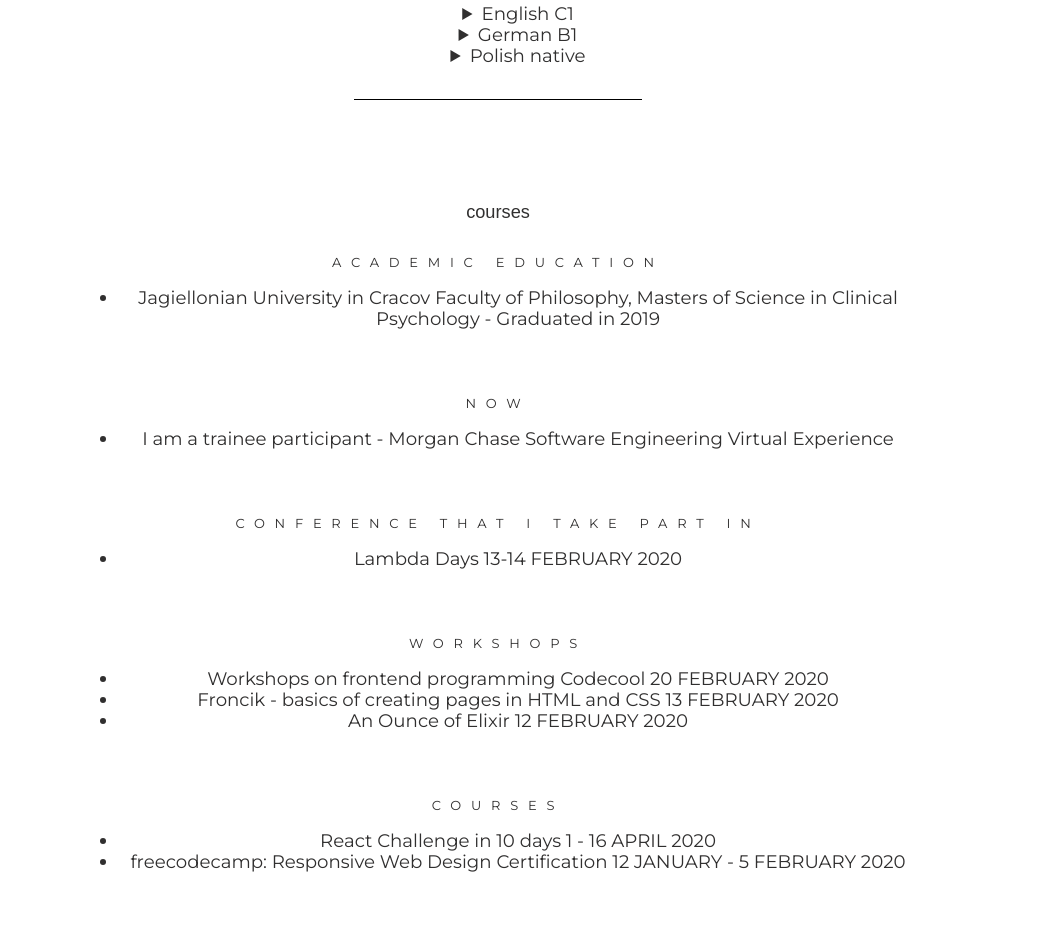
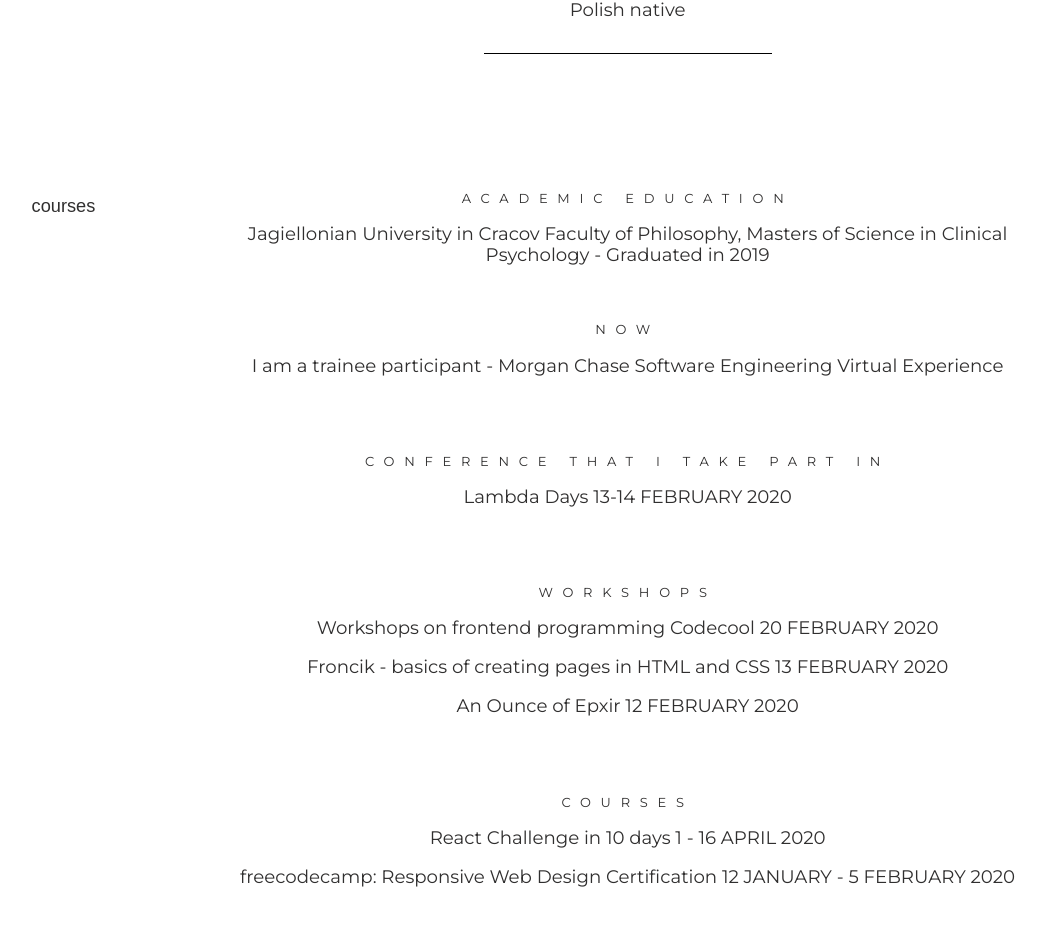
Before and after one commit to anzamarska/personal-website, a React (Create React App) app: page / in a window 1280 px wide. Shown: the part 1276-2228 px from the top of the page, without its empty margins (118-1164 px from the left). Built offline with nearby package versions, Linux system fonts and the light colour scheme; a web font is replaced by a local one.

Commit message:
optimizing styles for other browsers

```diff
--- a/src/components/Main/Courses.js
+++ b/src/components/Main/Courses.js
@@ -7,39 +7,29 @@ const Courses = (props) => (
       <p className="sectionTitle">courses</p>
       <div className="content">
         <p className="gitText">ACADEMIC EDUCATION</p>
-        <ul>
-          <li>
-            Jagiellonian University in Cracov Faculty of Philosophy, Masters of
-            Science in Clinical Psychology - Graduated in 2019
-          </li>
-        </ul>
+        <p className="coursesText">
+          Jagiellonian University in Cracov Faculty of Philosophy, Masters of
+          Science in Clinical Psychology - Graduated in 2019
+        </p>
         <p className="gitText">now</p>
-        <ul>
-          <li>
-            I am a trainee participant - Morgan Chase Software Engineering
-            Virtual Experience
-          </li>
-        </ul>
+        <p className="coursesText">
+          I am a trainee participant - Morgan Chase Software Engineering Virtual
+          Experience
+        </p>
         <p className="gitText">Conference that I take part in</p>
-        <ul>
-          <li>Lambda Days 13-14 FEBRUARY 2020 </li>
-        </ul>
+        <p className="coursesText">Lambda Days 13-14 FEBRUARY 2020 </p>
         <p className="gitText">Workshops</p>
-        <ul>
-          <li>Workshops on frontend programming Codecool 20 FEBRUARY 2020</li>
-          <li>
-            Froncik - basics of creating pages in HTML and CSS 13 FEBRUARY 2020
-          </li>
-          <li>An Ounce of Elixir 12 FEBRUARY 2020</li>
-        </ul>
+        <p>Workshops on frontend programming Codecool 20 FEBRUARY 2020</p>
+        <p>
+          Froncik - basics of creating pages in HTML and CSS 13 FEBRUARY 2020
+        </p>
+        <p className="coursesText">An Ounce of Epxir 12 FEBRUARY 2020</p>
         <p className="gitText">courses</p>
-        <ul>
-          <li>React Challenge in 10 days 1 - 16 APRIL 2020</li>
-          <li>
-            freecodecamp: Responsive Web Design Certification 12 JANUARY - 5
-            FEBRUARY 2020
-          </li>
-        </ul>
+        <p>React Challenge in 10 days 1 - 16 APRIL 2020</p>
+        <p className="coursesText">
+          freecodecamp: Responsive Web Design Certification 12 JANUARY - 5
+          FEBRUARY 2020
+        </p>
       </div>
     </section>
   </>
--- a/src/components/Main/Projects.js
+++ b/src/components/Main/Projects.js
@@ -32,7 +32,7 @@ const Projects = (props) => (
               aria-label="GitHub-portfolio"
               target="_blank"
               rel="noopener noreferrer"
-              href="https://github.com/anzamarska/wallpapers-app"
+              href="https://confident-northcutt-f340ff.netlify.app/"
             >
               <img
                 className="projectImg"
@@ -45,11 +45,13 @@ const Projects = (props) => (
         </div>
         <div className="projectDiv">
           <h3 className="contentTitle">Home Pantry</h3>
+
           <p>
             Have you had situations where, while shopping, you didn't know how
             much stuff you have at home, and how much should you buy? This app
             will help you be above this problem!
           </p>
+          {/* <br /> */}
           <p className="gitText">code</p>
           <a
             aria-label="GitHub-portfolio"
@@ -65,7 +67,7 @@ const Projects = (props) => (
               aria-label="GitHub-portfolio"
               target="_blank"
               rel="noopener noreferrer"
-              href="https://github.com/anzamarska/home-pantry"
+              href="https://tender-wilson-cfe0ac.netlify.app/"
             >
               <img
                 className="projectImg"
--- a/src/components/Main/Skills.js
+++ b/src/components/Main/Skills.js
@@ -50,13 +50,10 @@ const Skills = (props) => (
           <li>Critical thinking and complex problem-solving skills</li>
           <li>Extensive active listening and communication skills </li>
         </div>
-
         <p className="gitText">Languages</p>
-        <ol className="languages">
-          <li>English C1 </li>
-          <li>German B1 </li>
-          <li>Polish native</li>
-        </ol>
+        <p>English C1 </p>
+        <p>German B1 </p>
+        <p>Polish native</p>
       </div>
     </section>
   </>
--- a/src/styles/layouts/Main.scss
+++ b/src/styles/layouts/Main.scss
@@ -1,6 +1,6 @@
 .section {
   max-width: max-content;
-  margin: 0rem 8rem 0rem 5rem;
+  margin: 0rem auto;
   position: relative;
 }
 
@@ -13,7 +13,8 @@
 }
 
 .main {
-  padding-top: 10vh;
+  padding-top: 4vh;
+  padding-right: 10vh;
 }
 .content {
   display: inline-block;
@@ -23,7 +24,7 @@
 }
 
 .section {
-  padding-top: 7vh;
+  padding-top: 12vh;
 }
 
 .content::after {
@@ -74,14 +75,16 @@
   height: 5rem;
 }
 
-.languages {
-  list-style: disclosure-closed;
-  list-style-position: inside;
-}
 .iconDiv {
   display: inline-block;
   margin: 2rem;
   height: 2rem;
+}
+
+.coursesText {
+  content: "";
+  display: block;
+  height: 5rem;
 }
 
 .gitHubIcon {
```
